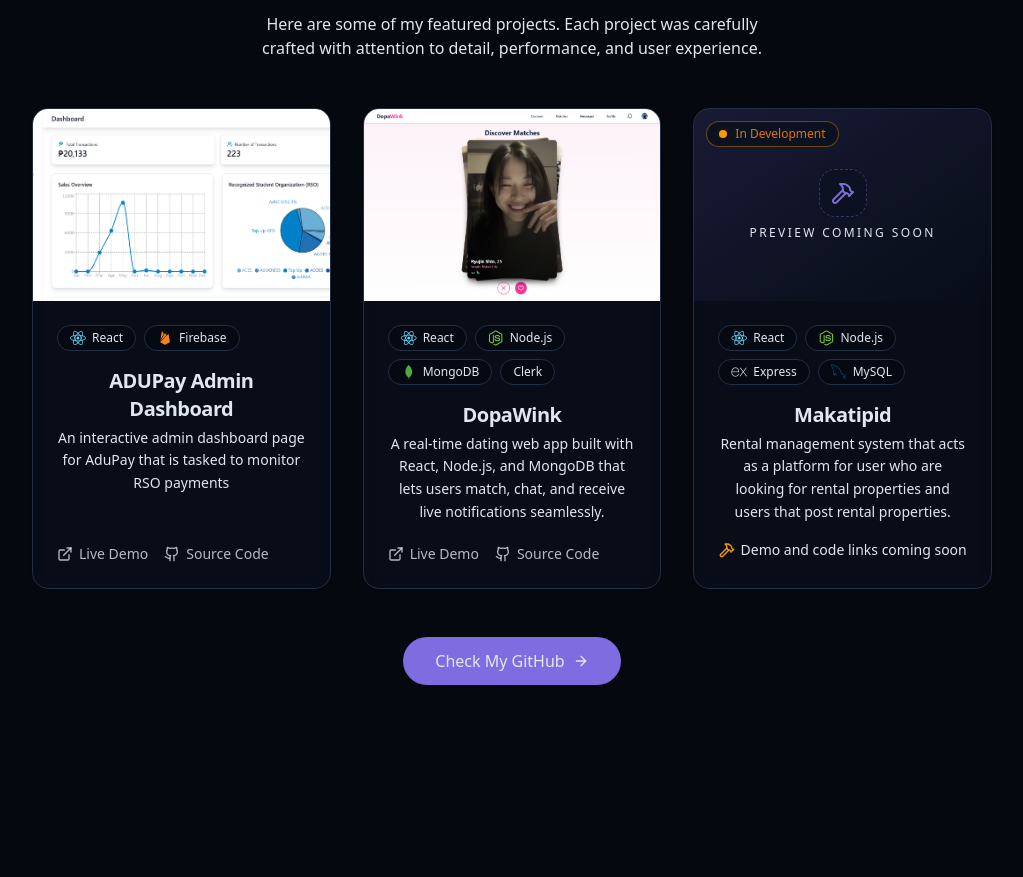
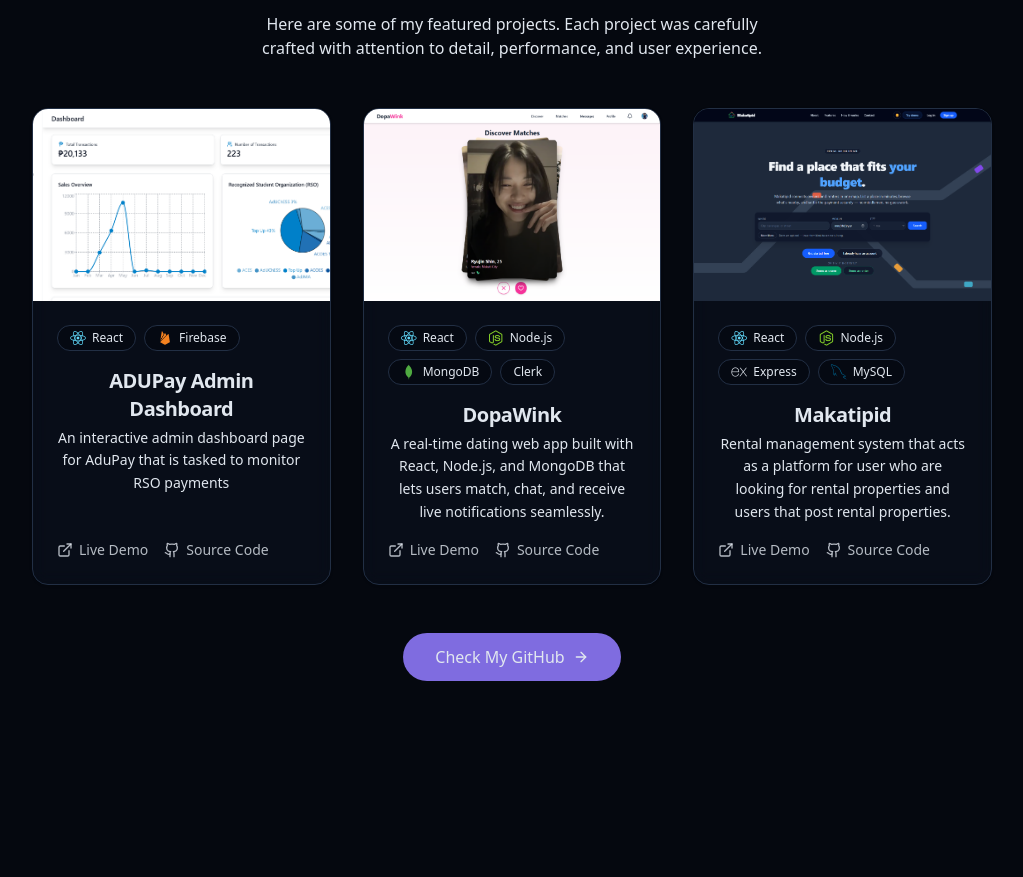
Before and after one commit to Waywaya-Taclibon/website-portfolio, a React (Vite) app: page / in a window 1280 px wide. Shown: the part 2737-3614 px from the top of the page, without its empty margins (128-1151 px from the left). Built offline with nearby package versions, Linux system fonts and the light colour scheme.

Commit message:
Makatipid website addition (Project)

```diff
--- a/src/components/Projects.jsx
+++ b/src/components/Projects.jsx
@@ -47,11 +47,10 @@
     title: "Makatipid",
     description:
       "Rental management system that acts as a platform for user who are looking for rental properties and users that post rental properties.",
-    image: "",
+    image: "/Projectimg/Makatipid.png",
     tags: ["React", "Node.js", "Express", "MySQL"],
-    demoUrl: "",
-    githubUrl: "",
-    status: "in-progress",
+    demoUrl: "https://makatipid-website.vercel.app/",
+    githubUrl: "https://github.com/Waywaya-Taclibon/makatipid-website",
   },
 ];
 
```
Also changed, not shown: public/Projectimg/Makatipid.png (added).
